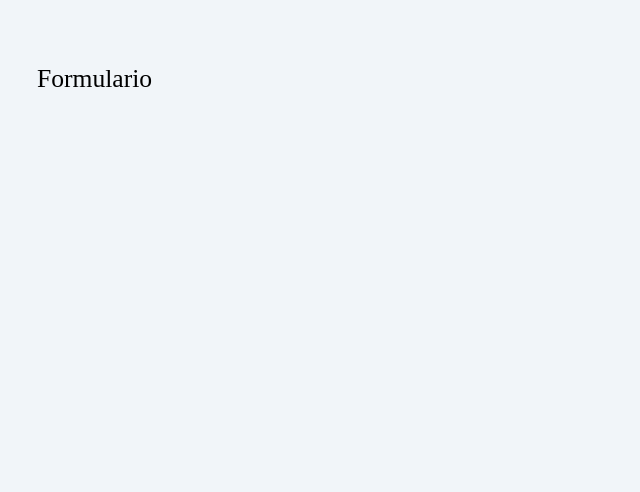
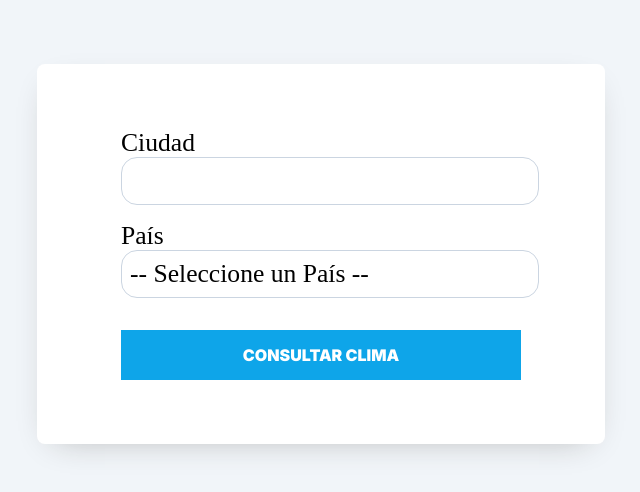
Before and after one commit to anngelicafernanda/AppClima, a React (Vite) app: page / in a window 1280 px wide. Shown: the top 492 px of the page, without its empty margins (3-643 px from the left). Built offline with nearby package versions, Linux system fonts and the light colour scheme; a web font is replaced by a local one.

Commit message:
Creando el Formulario

```diff
--- a/src/components/Formulario.jsx
+++ b/src/components/Formulario.jsx
@@ -1,11 +1,32 @@
-
-
 const Formulario = () => {
   return (
-    <div>
-      Formulario
+    <div className="contenedor">
+      <form>
+        <div className="campo">
+          <label htmlFor="ciudad">Ciudad</label>
+          <input type="text" name="ciudad" id="ciudad" />
+        </div>
+
+        <div className="campo">
+          <label htmlFor="pais">País</label>
+        <select name="pais" id="pais">
+            <option value="">-- Seleccione un País --</option>
+            <option value="US">estados Unidos</option>
+            <option value="MX">México</option>
+            <option value="AR">Argentina</option>
+            <option value="CO">Colombia</option>
+            <option value="CR">Costa Rica</option>
+            <option value="ES">España</option>
+            <option value="PE">Perú</option>
+            <option value="VE">Venezuela</option>
+            <option value="CL">Chile</option>
+
+        </select>
+        </div>
+        <input type="submit" value="Consultar Clima" />
+      </form>
     </div>
-  )
-}
+  );
+};
 
-export default Formulario
+export default Formulario;
```
